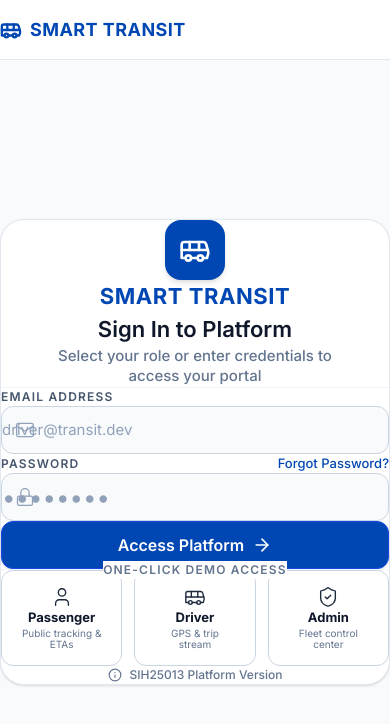
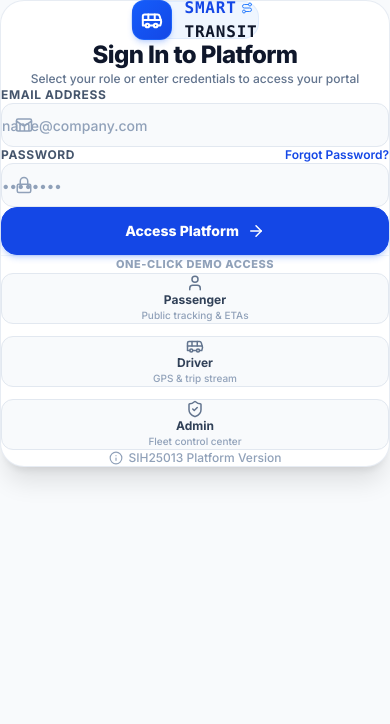
Before and after one commit to ommishra2008a-tech/transit, a React (Vite) app: page /login in a window 390 px wide. Shown: the top 724 px of the page. Built offline with nearby package versions, Linux system fonts and the light colour scheme; no server answers.

Commit message:
fix(ui): responsive refactor for desktop and mobile viewports

```diff
--- a/src/pages/admin/AdminDashboard.jsx
+++ b/src/pages/admin/AdminDashboard.jsx
@@ -45,7 +45,7 @@ export default function AdminDashboard() {
 
   return (
     <div className="p-4 md:p-6 max-w-6xl mx-auto pb-24 md:pb-6 space-y-6">
-      <div className="animate-fade-in bg-white rounded-3xl p-6 shadow-sm border border-slate-100 flex items-center justify-between">
+      <div className="animate-fade-in bg-white rounded-3xl p-6 shadow-sm border border-slate-100 flex flex-col sm:flex-row items-start sm:items-center justify-between gap-4">
         <div>
           <h1 className="text-2xl font-extrabold text-primary-950">Fleet Operations Dashboard ⚙️</h1>
           <p className="text-slate-500 text-sm mt-0.5">Real-time system health and administration</p>
--- a/src/pages/auth/Login.jsx
+++ b/src/pages/auth/Login.jsx
@@ -1,7 +1,8 @@
 import { useState } from 'react';
 import { useNavigate } from 'react-router-dom';
-import { Mail, Lock, ArrowRight, Info, User, Bus, ShieldCheck } from 'lucide-react';
+import { Mail, Lock, ArrowRight, Info, User, Bus, ShieldCheck, Activity, Radio, MapPin } from 'lucide-react';
 import { useAuth } from '../../hooks/useAuth';
+import SmartTransitLogo from '../../components/SmartTransitLogo';
 import Button from '../../components/ui/Button';
 import Input from '../../components/ui/Input';
 
@@ -23,157 +24,188 @@ export default function Login() {
   };
 
   const demoAccounts = [
-    { label: 'Passenger', email: 'passenger@transit.dev', icon: User, desc: 'Public tracking &\nETAs' },
-    { label: 'Driver', email: 'driver@transit.dev', icon: Bus, desc: 'GPS & trip\nstream' },
-    { label: 'Admin', email: 'admin@transit.dev', icon: ShieldCheck, desc: 'Fleet control\ncenter' },
+    { label: 'Passenger', email: 'passenger@transit.dev', icon: User, desc: 'Public tracking & ETAs' },
+    { label: 'Driver', email: 'driver@transit.dev', icon: Bus, desc: 'GPS & trip stream' },
+    { label: 'Admin', email: 'admin@transit.dev', icon: ShieldCheck, desc: 'Fleet control center' },
   ];
 
   return (
-    <div className="min-h-screen w-full bg-[#f8fafc] flex flex-col font-sans">
-      {/* Top Navbar for Login Screen */}
-      <div className="h-[60px] bg-white border-b border-slate-200 flex items-center px-4 sm:px-6">
-        <div className="flex items-center gap-2">
-          <Bus size={22} className="text-[#0047b3]" strokeWidth={2.5} />
-          <span className="text-lg font-bold text-[#0047b3] tracking-wide">SMART TRANSIT</span>
+    <div className="min-h-[100dvh] w-full bg-slate-50 flex flex-col p-4 sm:p-6 md:p-8 overflow-y-auto">
+      <div className="w-full max-w-5xl mx-auto my-auto grid grid-cols-1 lg:grid-cols-12 gap-6 lg:gap-8 items-center py-4 sm:py-8 animate-slide-up">
+
+        {/* Left Enterprise Mobility Graphic Panel (Desktop) */}
+        <div className="hidden lg:flex lg:col-span-6 flex-col justify-between p-8 bg-slate-900 rounded-3xl text-white shadow-2xl relative overflow-hidden border border-slate-800 min-h-[540px]">
+          {/* Background ambient lighting */}
+          <div className="absolute -top-24 -right-24 w-80 h-80 bg-blue-600/20 rounded-full blur-3xl" />
+          <div className="absolute -bottom-24 -left-24 w-80 h-80 bg-emerald-600/15 rounded-full blur-3xl" />
+
+          {/* Top Brand Tagline */}
+          <div className="relative z-10">
+            <div className="inline-flex items-center gap-2 px-3 py-1 rounded-full bg-blue-500/10 border border-blue-500/20 text-blue-400 text-xs font-bold tracking-wider uppercase mb-6">
+              <Activity size={14} className="animate-pulse" />
+              Real-Time Transport Platform
+            </div>
+            <h2 className="text-3xl font-extrabold tracking-tight text-white leading-tight">
+              Next-Generation Public Transit Management
+            </h2>
+            <p className="text-slate-400 text-sm mt-3 leading-relaxed">
+              Empowering small cities with real-time bus tracking, automated ETA calculations, driver telemetry, and fleet operations control.
+            </p>
+          </div>
+
+          {/* Mid Metric Preview Box */}
+          <div className="relative z-10 grid grid-cols-3 gap-3 my-6 p-4 rounded-2xl bg-slate-800/60 border border-slate-700/60 backdrop-blur-md">
+            <div className="text-left">
+              <div className="flex items-center gap-1 text-emerald-400 text-xs font-bold">
+                <Radio size={12} className="animate-pulse" /> Live
+              </div>
+              <p className="text-xl font-extrabold text-white mt-1">100%</p>
+              <p className="text-[10px] text-slate-400 font-semibold uppercase">SSE Realtime</p>
+            </div>
+            <div className="text-left border-l border-slate-700/60 pl-3">
+              <div className="flex items-center gap-1 text-blue-400 text-xs font-bold">
+                <MapPin size={12} /> Routes
+              </div>
+              <p className="text-xl font-extrabold text-white mt-1">Indore</p>
+              <p className="text-[10px] text-slate-400 font-semibold uppercase">Smart City</p>
+            </div>
+            <div className="text-left border-l border-slate-700/60 pl-3">
+              <div className="flex items-center gap-1 text-amber-400 text-xs font-bold">
+                <Bus size={12} /> Fleet
+              </div>
+              <p className="text-xl font-extrabold text-white mt-1">Solarch</p>
+              <p className="text-[10px] text-slate-400 font-semibold uppercase">BaaS Engine</p>
             </div>
           </div>
 
-      {/* Main Content Centered */}
-      <div className="flex-1 flex items-center justify-center p-4">
-        <div className="w-full max-w-[440px] bg-white rounded-[24px] p-6 sm:p-8 shadow-sm border border-slate-200">
+          {/* Bottom Footer Note */}
+          <div className="relative z-10 pt-4 border-t border-slate-800/80 flex items-center justify-between text-xs text-slate-400 font-medium">
+            <span>Powered by Solarch TypeScript BaaS</span>
+            <span className="text-slate-500 font-mono">v1.0.0</span>
+          </div>
+        </div>
 
-          {/* Header Section */}
-          <div className="flex flex-col items-center text-center">
-            <div className="w-[60px] h-[60px] rounded-[16px] bg-[#0047b3] flex items-center justify-center shadow-md mb-4">
-              <Bus size={32} color="white" strokeWidth={2} />
+        {/* Right Authentication Card */}
+        <div className="lg:col-span-6 w-full">
+          <div className="bg-white rounded-3xl p-6 sm:p-8 shadow-xl border border-slate-200/80 text-slate-900">
+            {/* Logo Header */}
+            <div className="flex justify-center mb-6">
+              <div className="bg-blue-50 px-5 py-3 rounded-2xl border border-blue-100/80">
+                <SmartTransitLogo layout="horizontal" className="h-9" />
               </div>
-            <h1 className="text-[22px] font-bold text-[#0047b3] tracking-wide mb-3">
-              SMART TRANSIT
+            </div>
+
+            <h1 className="text-2xl font-extrabold text-slate-900 text-center tracking-tight mb-2">
+              Sign In to Platform
             </h1>
-            <h2 className="text-[22px] font-semibold text-slate-900 mb-2">
-              Sign In to Platform
-            </h2>
-            <p className="text-[15px] text-slate-500 font-medium leading-snug max-w-[320px]">
+            <p className="text-xs font-medium text-slate-500 text-center mb-6">
               Select your role or enter credentials to access your portal
             </p>
-          </div>
-
-          <div className="w-full h-px bg-slate-100 my-6" />
 
             {error && (
-            <div className="mb-6 p-3.5 rounded-xl bg-red-50 border border-red-200 text-red-600 text-sm font-semibold text-center">
+              <div className="mb-5 p-3.5 rounded-xl bg-red-50 border border-red-200 text-red-600 text-xs font-semibold text-center">
                 {error}
               </div>
             )}
 
-          <form onSubmit={handleSubmit} className="space-y-5">
+            <form onSubmit={handleSubmit} className="space-y-4">
               {/* Email Input */}
-            <div className="space-y-2">
-              <label className="block text-[12px] font-semibold tracking-[0.1em] uppercase text-slate-600" htmlFor="email">
+              <div className="space-y-1.5">
+                <label className="block text-xs font-bold uppercase tracking-wider text-slate-600" htmlFor="email">
                   Email Address
                 </label>
-              <div className="relative">
-                <div className="absolute left-[14px] top-1/2 -translate-y-1/2 text-slate-400 pointer-events-none">
-                  <Mail size={20} strokeWidth={1.5} />
-                </div>
-                <input
+                <Input
                   id="email"
                   type="email"
-                  placeholder="driver@transit.dev"
+                  icon={Mail}
+                  placeholder="name@company.com"
                   value={email}
                   onChange={(e) => setEmail(e.target.value)}
                   required
-                  className="w-full h-[48px] bg-[#f8fafc] border border-slate-300 rounded-[12px] pl-[44px] pr-4 text-[15px] text-slate-900 placeholder:text-slate-400 outline-none focus:border-[#0047b3] focus:ring-1 focus:ring-[#0047b3] transition-all"
                 />
-              </div>
               </div>
 
               {/* Password Input */}
-            <div className="space-y-2">
+              <div className="space-y-1.5">
                 <div className="flex items-center justify-between">
-                <label className="block text-[12px] font-semibold tracking-[0.1em] uppercase text-slate-600" htmlFor="password">
+                  <label className="block text-xs font-bold uppercase tracking-wider text-slate-600" htmlFor="password">
                     Password
                   </label>
                   <button
                     type="button"
                     onClick={() => alert('Demo Password for testing is: 123456')}
-                  className="text-[13px] font-medium text-[#0047b3] hover:underline"
+                    className="text-xs font-semibold text-blue-700 hover:underline"
                   >
                     Forgot Password?
                   </button>
                 </div>
-              <div className="relative">
-                <div className="absolute left-[14px] top-1/2 -translate-y-1/2 text-slate-400 pointer-events-none">
-                  <Lock size={20} strokeWidth={1.5} />
-                </div>
-                <input
+                <Input
                   id="password"
                   type="password"
+                  icon={Lock}
                   placeholder="••••••••"
                   value={password}
                   onChange={(e) => setPassword(e.target.value)}
                   required
-                  className="w-full h-[48px] bg-[#f8fafc] border border-slate-300 rounded-[12px] pl-[44px] pr-4 text-[24px] tracking-widest text-slate-900 placeholder:text-slate-400 placeholder:tracking-normal outline-none focus:border-[#0047b3] focus:ring-1 focus:ring-[#0047b3] transition-all"
                 />
-              </div>
               </div>
 
               {/* Submit Button */}
               <div className="pt-2">
                 <Button
                   type="submit"
-                className="w-full h-[48px] rounded-[12px] bg-[#0047b3] hover:bg-[#003380] text-white text-[16px] font-semibold transition-colors"
+                  variant="primary"
+                  size="lg"
+                  className="w-full rounded-2xl h-12 text-sm font-extrabold shadow-md shadow-blue-600/20 cursor-pointer"
                   disabled={loading}
                 >
                   {loading ? (
-                  <span className="flex items-center justify-center gap-2">
-                    <span className="w-4 h-4 border-2 border-white/30 border-t-white rounded-full animate-spin" />
+                    <>
+                      <span className="w-4 h-4 border-2 border-white/30 border-t-white rounded-full animate-spin mr-2" />
                       Authenticating...
-                  </span>
+                    </>
                   ) : (
-                  <span className="flex items-center justify-center gap-2">
-                    Access Platform <ArrowRight size={20} strokeWidth={2} />
-                  </span>
+                    <>
+                      Access Platform <ArrowRight size={18} className="ml-1" />
+                    </>
                   )}
                 </Button>
               </div>
             </form>
 
-          <div className="w-full h-px bg-slate-100 mt-8 mb-6 relative flex items-center justify-center">
-            <span className="absolute bg-white px-4 text-[12px] font-semibold tracking-[0.1em] text-slate-500 uppercase">
-              One-Click Demo Access
-            </span>
-          </div>
-
             {/* Quick Role Switcher Buttons */}
-          <div className="grid grid-cols-3 gap-3">
+            <div className="mt-6 pt-5 border-t border-slate-100">
+              <p className="text-[11px] font-extrabold tracking-wider text-slate-400 uppercase text-center mb-3">
+                ONE-CLICK DEMO ACCESS
+              </p>
+              <div className="grid grid-cols-1 sm:grid-cols-3 gap-3">
                 {demoAccounts.map((acc) => {
                   const AccIcon = acc.icon;
                   return (
                     <button
                       key={acc.email}
                       type="button"
-                  className="h-[96px] rounded-[12px] bg-white border border-slate-300 hover:border-[#0047b3] hover:bg-blue-50 text-slate-700 hover:text-[#0047b3] flex flex-col items-center justify-center transition-all cursor-pointer group px-1"
+                      className="p-2.5 rounded-xl bg-slate-50 hover:bg-blue-50 border border-slate-200 hover:border-blue-300 text-slate-700 hover:text-blue-700 flex flex-col items-center justify-center transition-all cursor-pointer group"
                       onClick={() => { setEmail(acc.email); setPassword('123456'); }}
                     >
-                  <AccIcon size={22} strokeWidth={1.5} className="text-slate-800 group-hover:text-[#0047b3] mb-2" />
-                  <span className="text-[13px] font-bold text-slate-900 mb-1">{acc.label}</span>
-                  <span className="text-[10px] text-slate-500 text-center leading-[1.15] whitespace-pre-line">
-                    {acc.desc}
-                  </span>
+                      <AccIcon size={18} className="text-slate-500 group-hover:text-blue-700 mb-1" />
+                      <span className="text-xs font-bold">{acc.label}</span>
+                      <span className="text-[10px] text-slate-400 font-medium line-clamp-1">{acc.desc}</span>
                     </button>
                   );
                 })}
               </div>
+            </div>
 
             {/* Footer Note */}
-          <div className="mt-8 flex items-center justify-center gap-2 text-[12px] text-slate-500 font-medium">
+            <div className="mt-5 flex items-center justify-center gap-1.5 text-xs text-slate-400 font-medium">
               <Info size={14} />
               <span>SIH25013 Platform Version</span>
+            </div>
+          </div>
         </div>
 
       </div>
     </div>
-    </div>
   );
 }
--- a/src/pages/driver/DriverDashboard.jsx
+++ b/src/pages/driver/DriverDashboard.jsx
@@ -71,7 +71,7 @@ export default function DriverDashboard() {
   return (
     <div className="p-4 md:p-6 max-w-2xl mx-auto pb-24 md:pb-6 space-y-5">
       {/* Welcome */}
-      <div className="animate-fade-in bg-white rounded-3xl p-6 shadow-sm border border-slate-100 flex items-center justify-between">
+      <div className="animate-fade-in bg-white rounded-3xl p-6 shadow-sm border border-slate-100 flex flex-col sm:flex-row items-start sm:items-center justify-between gap-4">
         <div>
           <h1 className="text-2xl font-bold text-[#142d76]">
             Welcome, {user?.name || 'Driver'} 👋
```
Also changed, not shown: src/app/router.jsx (+5 -2 lines). Lines whose indentation alone changed are shown as unchanged.
